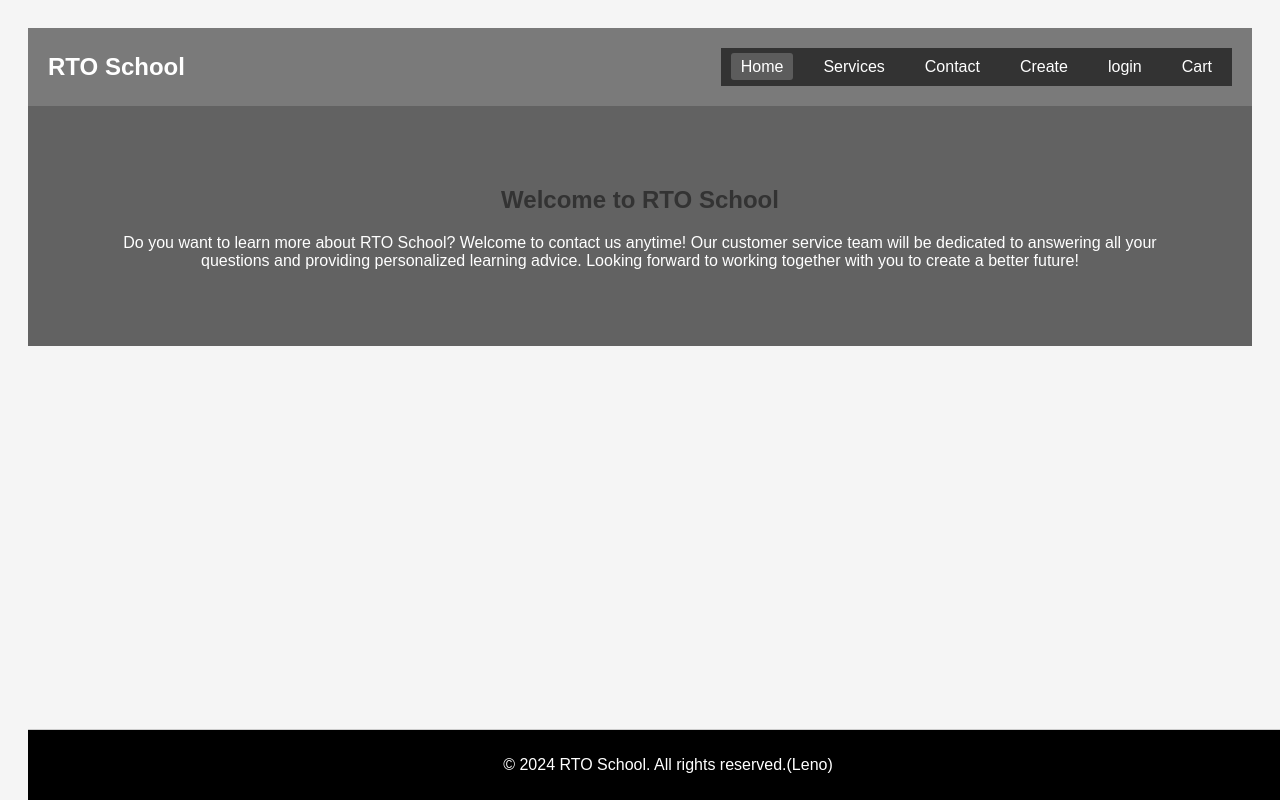
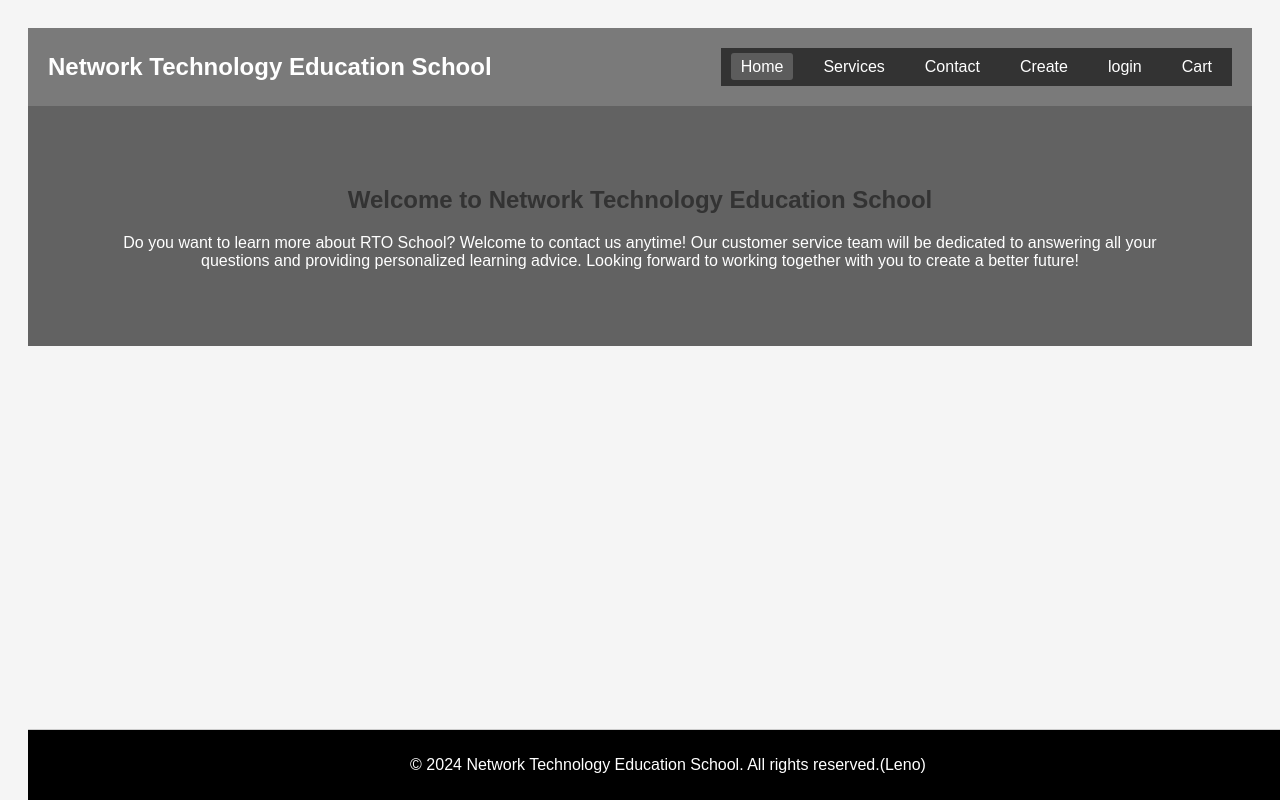
Before and after one commit to LenoLinDongcai/ICTWEB441-Assessment-Project-portfolio, a plain HTML site: page contact.html in a window 1280 px wide. Drawn offline with Linux system fonts and the light colour scheme.

Commit message:
Update contact.html

```diff
--- a/contact.html
+++ b/contact.html
@@ -8,7 +8,7 @@
 </head>
 <body class="contact-page">
     <header>
-        <div class="logo">RTO School</div>
+        <div class="logo">Network Technology Education School</div>
         <nav>
             <ul>
                 <li><a href="index.html" class="active">Home</a></li>
@@ -23,14 +23,14 @@
     <main>
         <section class="content">
             <!-- Placeholder for Home content -->
-            <h1>Welcome to RTO School</h1>
+            <h1>Welcome to Network Technology Education School</h1>
             <p>Do you want to learn more about RTO School? Welcome to contact us anytime!
                 Our customer service team will be dedicated to answering all your questions and providing personalized learning advice.
                 Looking forward to working together with you to create a better future!</p>
         </section>
     </main>
     <footer>
-        <p>&copy; 2024 RTO School. All rights reserved.(Leno)</p>
+        <p>&copy; 2024 Network Technology Education School. All rights reserved.(Leno)</p>
         <div class="social-media">
             <!-- Add social media icons/links here -->
         </div>
```
